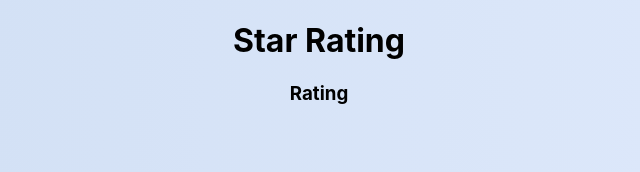
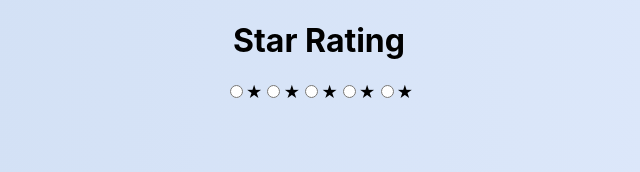
Before and after one commit to Vimalraveendra/StarRating, a React (Create React App) app: page / in a window 1280 px wide. Shown: the top 172 px of the page, without its empty margins (321-961 px from the left). Built offline with nearby package versions, Linux system fonts and the light colour scheme.

Commit message:
updated starComponent to render the star rating

```diff
--- a/src/components/StarRating/StarRating.jsx
+++ b/src/components/StarRating/StarRating.jsx
@@ -1,11 +1,32 @@
 import "./StarRating.css"
 
 const starRating= ()=>{
-    return(
-        <div>
-          <h3>Rating</h3>
-        </div>
-    )
+  return(
+    <div className="star-container">
+    {
+      [...Array(5)].map((star,index)=>{
+       const ratingValue= index+1;
+       return(
+          <label key={index}>
+             <input
+              type='radio'
+               name="rating"
+                value={ratingValue}
+
+                />
+                  <span
+
+                      >&#9733;</span>
+           </label>
+
+
+       )
+      })
+
+    }
+    </div>
+  )
 }
 
+
 export default starRating;
```
